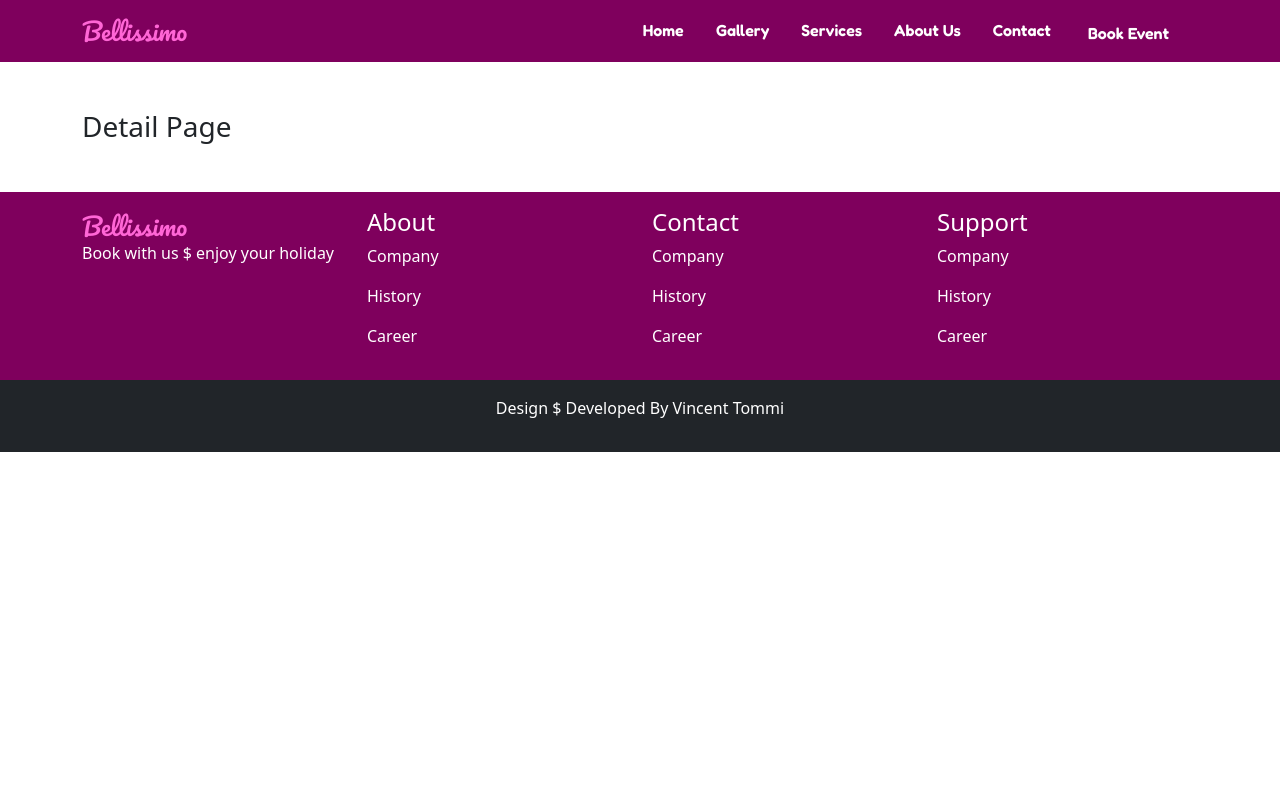
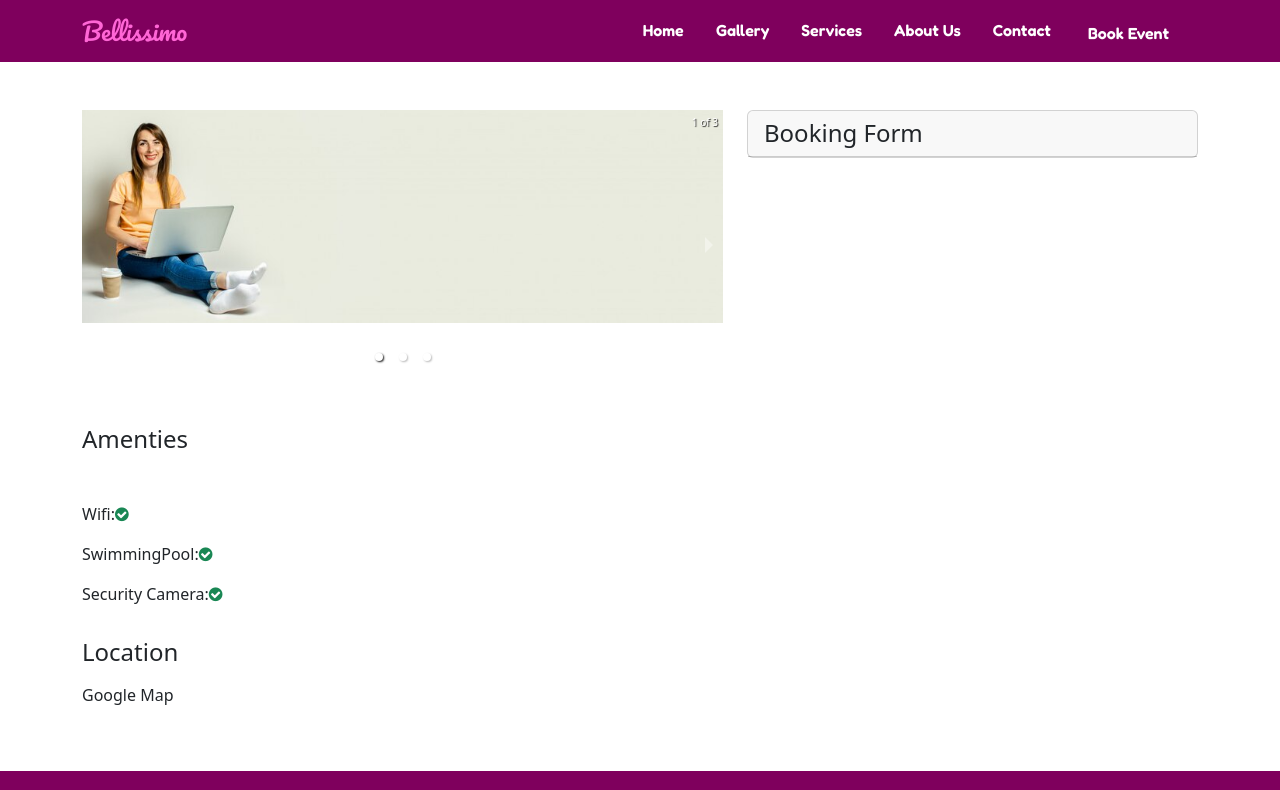
Before and after one commit to vincenttommi/Django-Next-js, a Next.js app in the folder frontend/: page /room-types/double-bed-room in a window 1280 px wide. Shown: the top 790 px of the page. Built offline with nearby package versions, Linux system fonts and the light colour scheme.

Commit message:
adding booking form

```diff
--- a/frontend/src/app/components/RoomTypeImages.js
+++ b/frontend/src/app/components/RoomTypeImages.js
@@ -9,7 +9,6 @@ export default function RoomTypeImages(){
 
       <div>
         <img src="/banner1.jpg"  />
-        <h4 className="my-">Amenties</h4>
       </div>
       <div>
         <img src="/banner2.jpeg" />
--- a/frontend/src/app/room-types/[slug]/page.js
+++ b/frontend/src/app/room-types/[slug]/page.js
@@ -1,11 +1,34 @@
 import  Link from  "next/link";
+import RoomTypeImages from "@/app/components/RoomTypeImages";
 
 
 export default function Page(){
   return(
     <section className="container my-5">
-      <h3 className="my-4">Detail Page</h3>
+      <div className="row">
+        <div className="col-7">
+            <RoomTypeImages />
+            <h4 className="my-5">Amenties</h4>
+            <div className="row">
+              <div className="col-3">
+                <p>Wifi:<i className="fa fa-star fa-check-circle text-success"></i></p>
+                <p>SwimmingPool:<i className="fa fa-star fa-check-circle text-success"></i></p>
+                <p>Security Camera:<i className="fa fa-star fa-check-circle text-success"></i></p>
+              </div>
+            </div>
 
+            <h4 className="my-3">Location</h4>
+            <p>Google Map</p>
+        </div>
+        <div className="col-5 ">
+          <div className="card">
+            <h4 className="card-header">
+             Booking Form
+            </h4>
+          </div>
+
+        </div>
+      </div>
     </section>
   )
 }
```
